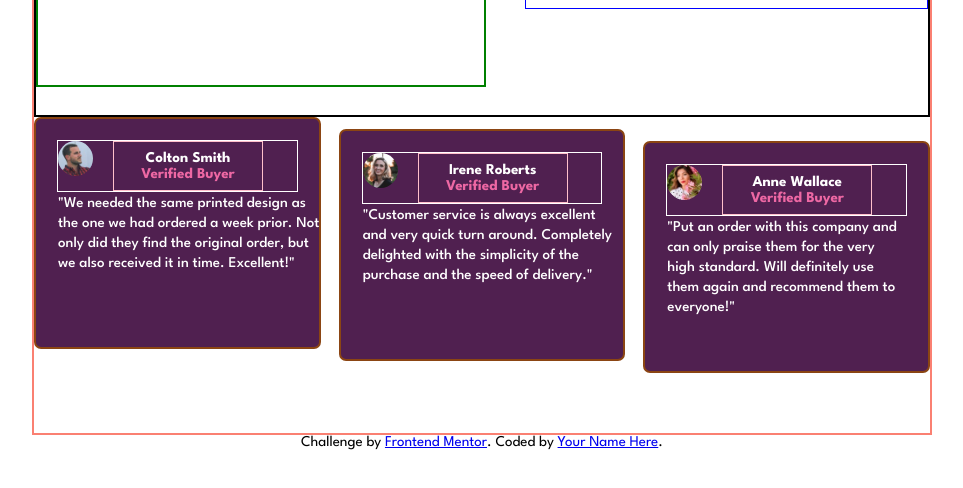
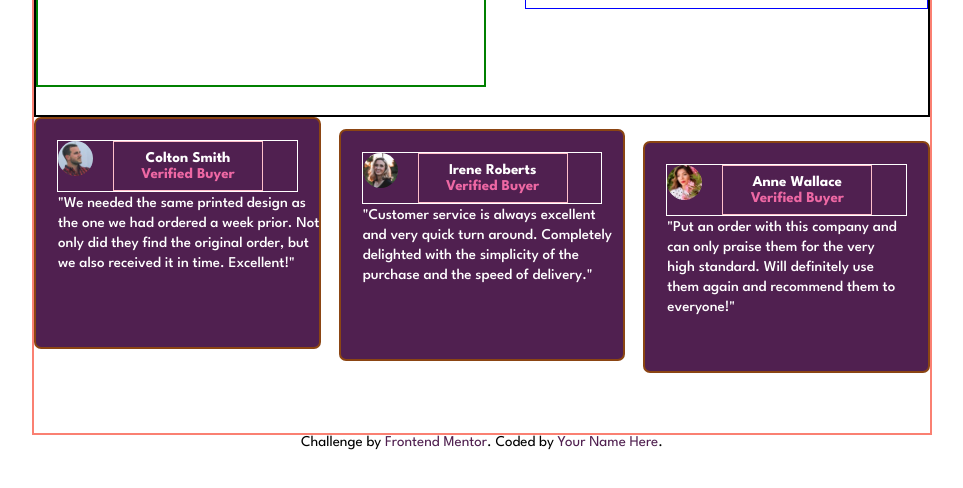
Before and after one commit to hammichalkovic/frontend-mentor-practices, a plain HTML site: page newbie/social-proof-section-master/index.html in a window 1280 px wide. Shown: the part 288-776 px from the top of the page, without its empty margins (158-1121 px from the left). Drawn offline with Linux system fonts and the light colour scheme.

Commit message:
Style links in .attribution

```diff
--- a/newbie/social-proof-section-master/css/style.css
+++ b/newbie/social-proof-section-master/css/style.css
@@ -74,6 +74,16 @@ h2 {
     height: 50px;
     margin-left: 20px;
     width: 150px;
+}
+
+.attribution a {
+    text-decoration: none;
+    color: hsl(300, 43%, 22%);
+}
+
+.attribution a:hover,
+.attribution a:active {
+    font-weight: 700;
 }
 
 p.feedback1 {
```
